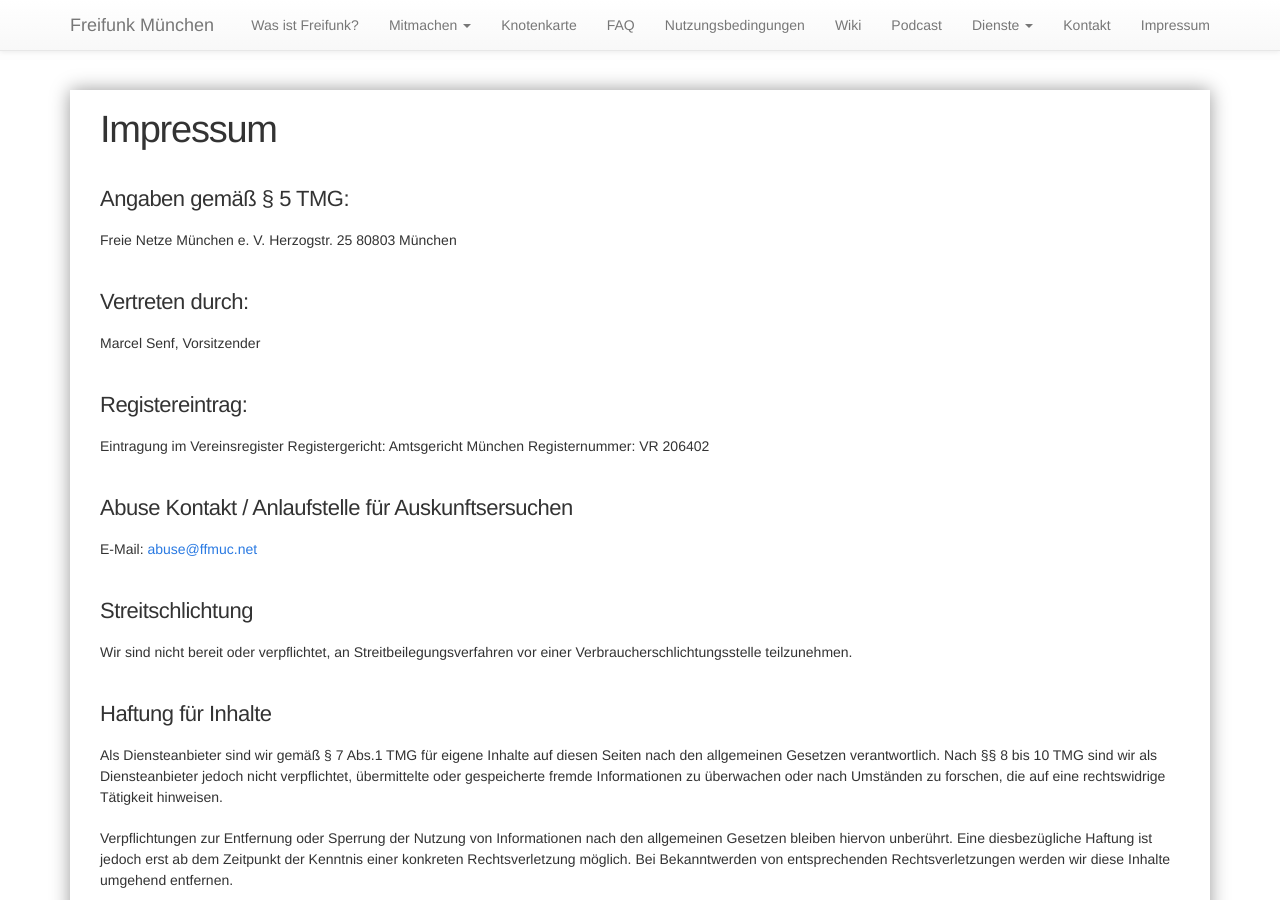
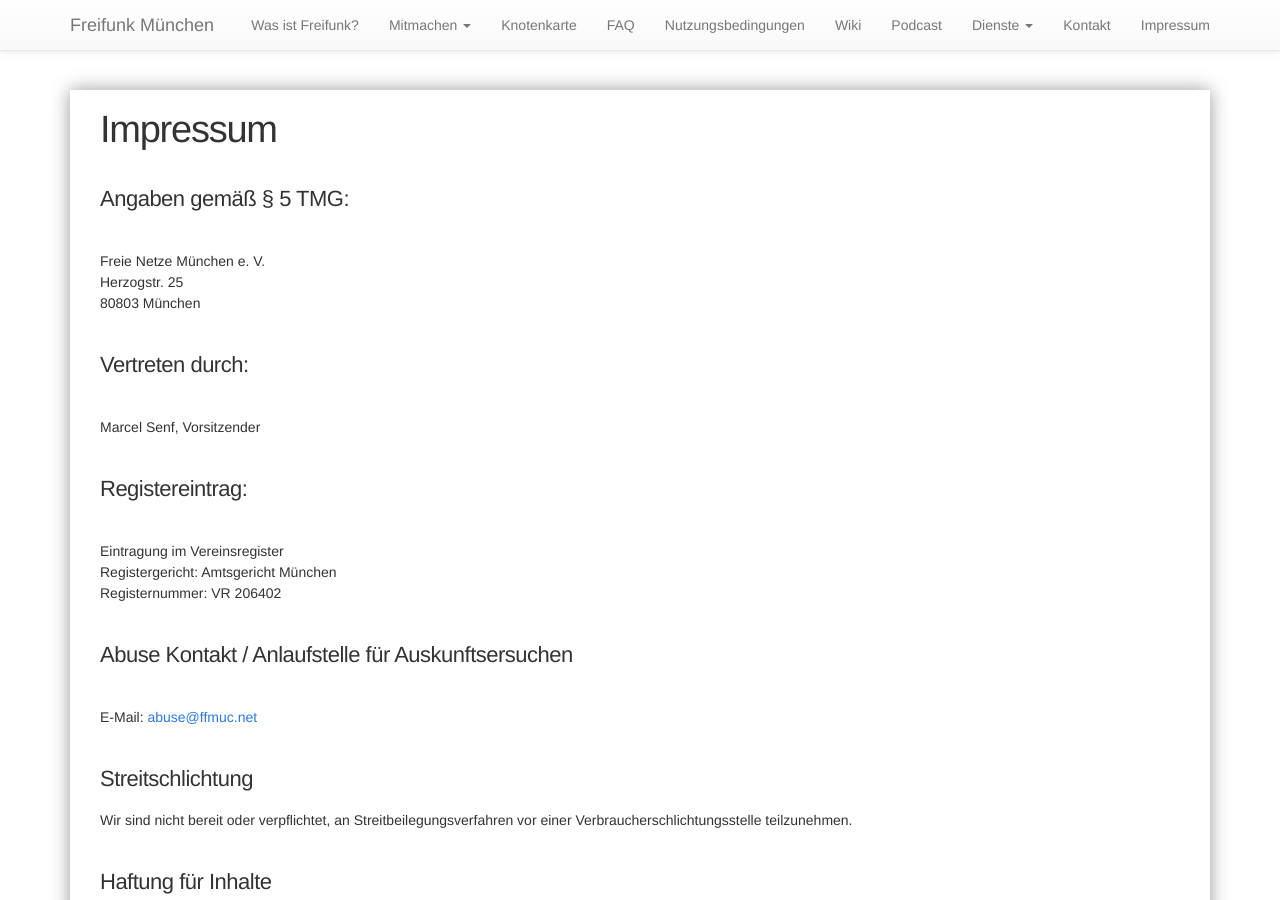
Before and after one commit to freifunkMUC/freifunkmuc.github.io, a Jekyll site: the page built from impressum.md, in a window 1280 px wide and 900 px high. Built offline with Jekyll 4.4.1, drawn with Linux system fonts in a browser that asks for light colours; part of the change alters nothing that is shown.

```diff
--- a/impressum.md
+++ b/impressum.md
@@ -5,23 +5,20 @@ permalink: /impressum/
 ---
 
 ### Angaben gemäß § 5 TMG:
-
-Freie Netze München e. V.
-Herzogstr. 25
-80803 München
+<br>Freie Netze München e. V.
+<br>Herzogstr. 25
+<br>80803 München
 
 ### Vertreten durch:
-
-Marcel Senf, Vorsitzender
+<br>Marcel Senf, Vorsitzender
 
 ### Registereintrag:
-Eintragung im Vereinsregister
-Registergericht: Amtsgericht München
-Registernummer: VR 206402
+<br>Eintragung im Vereinsregister
+<br>Registergericht: Amtsgericht München
+<br>Registernummer: VR 206402
 
 ### Abuse Kontakt / Anlaufstelle für Auskunftsersuchen
-
-E-Mail: [abuse@ffmuc.net](mailto:abuse@ffmuc.net)
+<br>E-Mail: [abuse@ffmuc.net](mailto:abuse@ffmuc.net)
 
 ### Streitschlichtung
 
```
